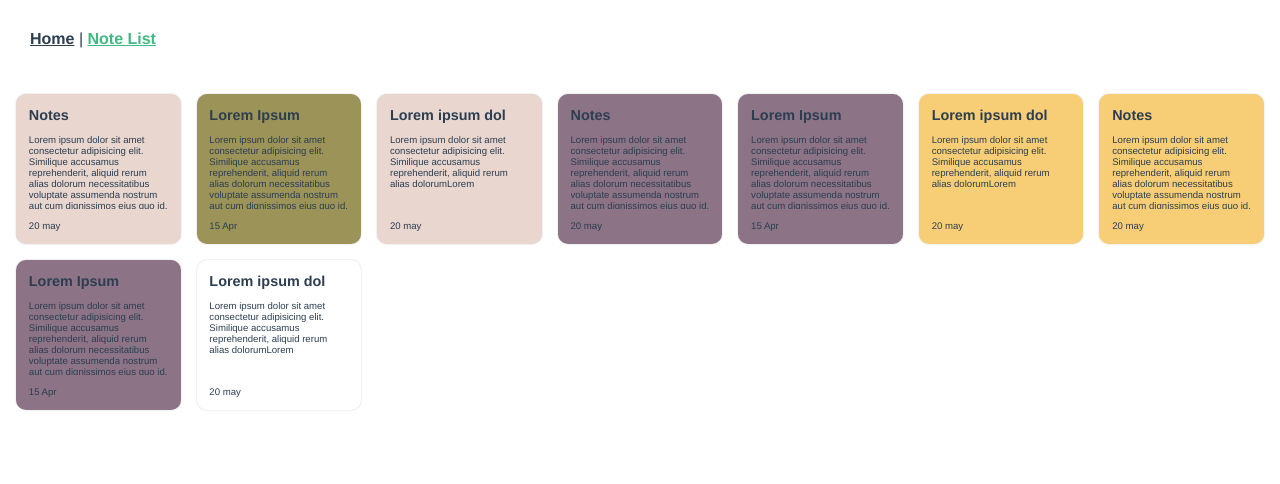
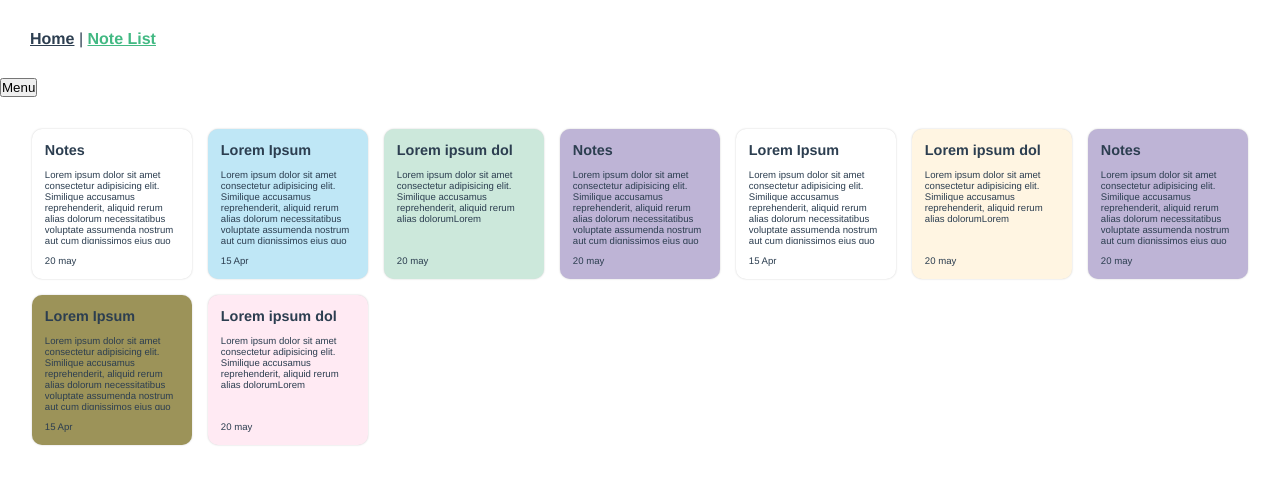
Before and after one commit to EgoLydia/cca-notes-application, a Vue app: page /note-list in a window 1280 px wide. Shown: the top 484 px of the page. Built offline with nearby package versions, Linux system fonts and the light colour scheme.

Commit message:
set up colors.js file

```diff
--- /dev/null
+++ b/src/colors.js
@@ -0,0 +1,11 @@
+export const colors = [
+    '#E8F5FC',
+    '#FFF5E2',
+    '#FFEAF3',
+    '#BEB4D6',
+    '#CCE8DB',
+    '#BFE7F6',
+    '#E3B7D2',
+    '#8C7386',
+    '#9C9359'
+]
--- a/src/components/SingleNote.vue
+++ b/src/components/SingleNote.vue
@@ -7,8 +7,9 @@
 </template>
 
 <script>
+import {colors} from "../colors"
 import { computed } from '@vue/runtime-core';
-import { useRouter} from 'vue-router'
+import { useRouter} from 'vue-router';
 export default {
   props: {
     note:{
@@ -17,8 +18,7 @@ export default {
   },
   setup(props) {
     const router = useRouter();
-
-
+    const colorList = colors;
     const goToNotePad = ()=>{
       router.push({
         name:"Note-Editor",
@@ -27,15 +27,13 @@ export default {
         }
       })
     }
-
-    const backgroundColors = ['#DC828F', '#F7CE76', '#E8D6CF', '#8C7386', '#9C9359']
-    const randomColor = ()=>{
-      const randIdx = Math.floor(Math.random() * backgroundColors.length + 1);
-      return backgroundColors[randIdx]
-    }
+    const randomColor = computed(()=>{
+      const randIdx = Math.floor(Math.random() * colorList.length + 1);
+      return colorList[randIdx]
+    });
     const widgetColor = computed(()=>{
       return {
-        'backgroundColor': randomColor()
+        'backgroundColor': randomColor.value
       }
     })
 
@@ -64,7 +62,7 @@ export default {
 }
 
 .note-widget:hover{
-
+  transform: scale(1.05);
   cursor: pointer;
 }
 
--- /dev/null
+++ b/src/components/sideNavMenu.vue
@@ -0,0 +1,86 @@
+<template>
+    <div class="sidebar" :class="{open: sideNavOpen}">
+      <div class="documents">
+        <h3>MY DOCUMENTS</h3>
+        <button>+ New Document</button>
+        <div class="document_list">
+          <div>Bible Study</div>
+          <div>Class Notes</div>
+          <div>Random Thoughts</div>
+        </div>
+        <div class="modeToggle">
+        </div>
+      </div>
+    </div>
+</template>
+
+<script>
+export default {
+    props:{
+        sideNavOpen:{
+            type:Boolean
+        }
+    },
+    setup(){
+    }
+}
+</script>
+
+<style scoped>
+.sidebar{
+  background:var(--color-900);
+  padding:1rem 1.5rem;
+  position:absolute;
+  top:0;
+  left:0;
+  bottom:0;
+  width:270px;
+  transform:translateX(-270px);
+  transition:var(--sidebar-transition);
+  overflow: hidden !important;
+  border:1px solid red;
+}
+
+.sidebar.open{
+  transform: translateX(0);
+}
+
+.logo.mobile{
+  padding:1rem 0;
+}
+
+.documents h3{
+  color: var(--color-500, #000);
+  font-weight: 500;
+  font-size:14px;
+  letter-spacing: 2px;
+  margin-bottom:1rem;
+}
+
+.documents button {
+  color:var(--color-100, #000dd2);
+  background-color: var(--accent), #000333;
+  border:none;
+  border-radius:5px;
+  width:100%;
+  padding:1rem;
+}
+
+.documents button:hover{
+  background: var(--accent-light, #ffdd11);
+}
+
+.document_list{
+  padding:1.2rem 0;
+}
+
+.modeToggle{
+  position:absolute;
+  bottom:1.5rem;
+}
+</style>
+<style>
+.sidebar.open + .main{
+  transform: translateX(270px);
+}
+</style>
--- a/src/views/NoteList.vue
+++ b/src/views/NoteList.vue
@@ -1,23 +1,43 @@
 <template>
-  <div class="note-list">
-    <SingleNote v-for="(note, index) in notes" :key="index" :note="note" />
-  </div>
+    <div class="page">
+        <sideNavMenu :sideNavOpen='sideNavOpen' />
+        <div class="main">
+            <button @click="sideNavOpen = !sideNavOpen">Menu</button>
+            <div class="note-list">
+                <SingleNote v-for="(note, index) in notes" :key="index" :note="note" />
+            </div>
+        </div>
+
+    </div>
+
 </template>
 
 <script setup>
+import sideNavMenu from '@/components/sideNavMenu.vue';
 import SingleNote from '@/components/SingleNote.vue'
-import { computed } from '@vue/runtime-core'
+import { computed, ref } from '@vue/runtime-core'
 import { useStore } from 'vuex'
 
 const store = useStore()
 const notes = computed(()=>store.state.notes)
+const sideNavOpen = ref(false)
 </script>
 
 <style scoped>
+.page{
+    width:100%;
+    overflow: hidden;
+}
 .note-list{
-    padding:1rem;
+    padding:1.5rem;
     display: grid;
     gap:1rem;
     grid-template-columns: repeat(auto-fit, minmax(150px, 1fr));
 }
+
+@media (min-width:630px) {
+    .note-list{
+        padding:2rem;
+    }
+}
 </style>
```
